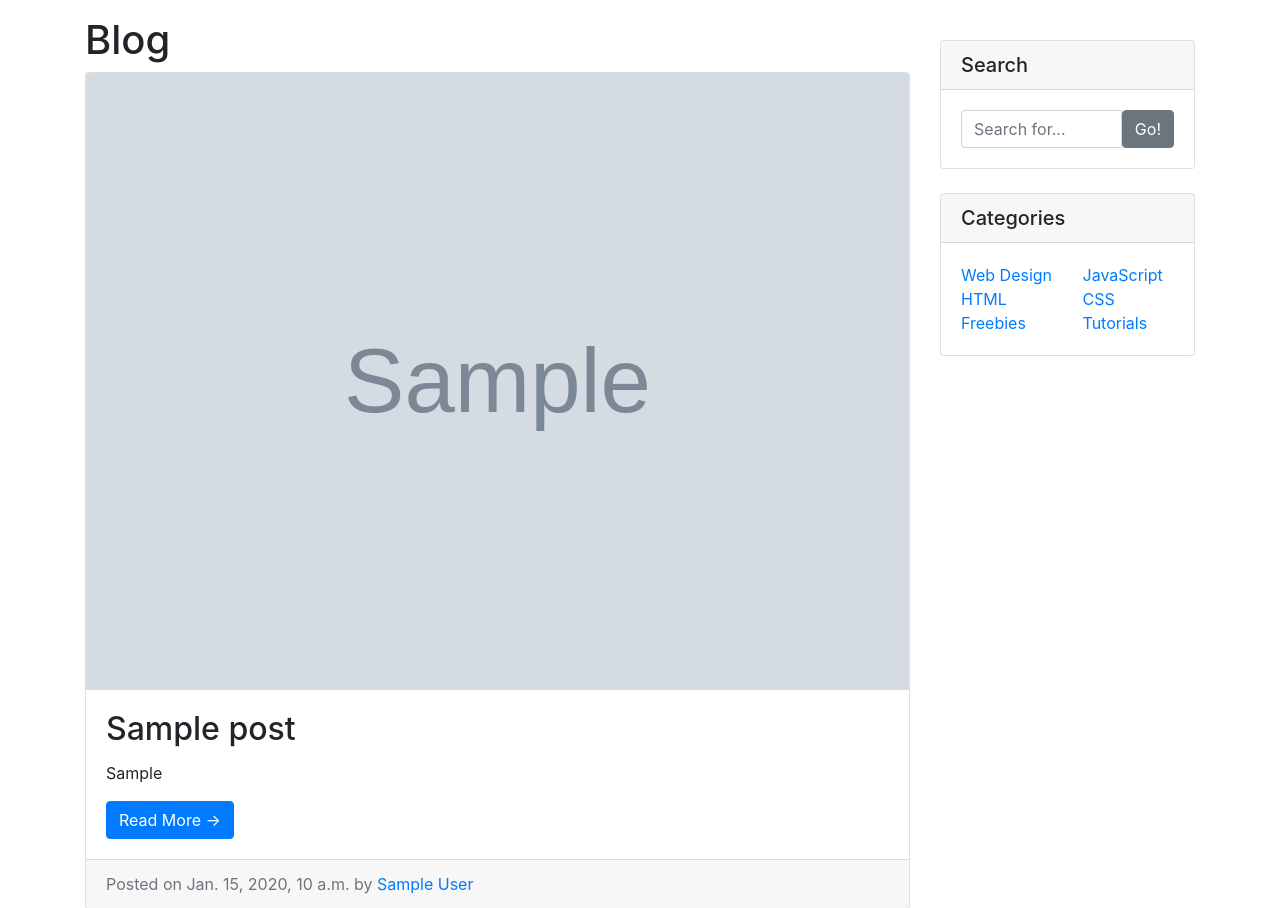
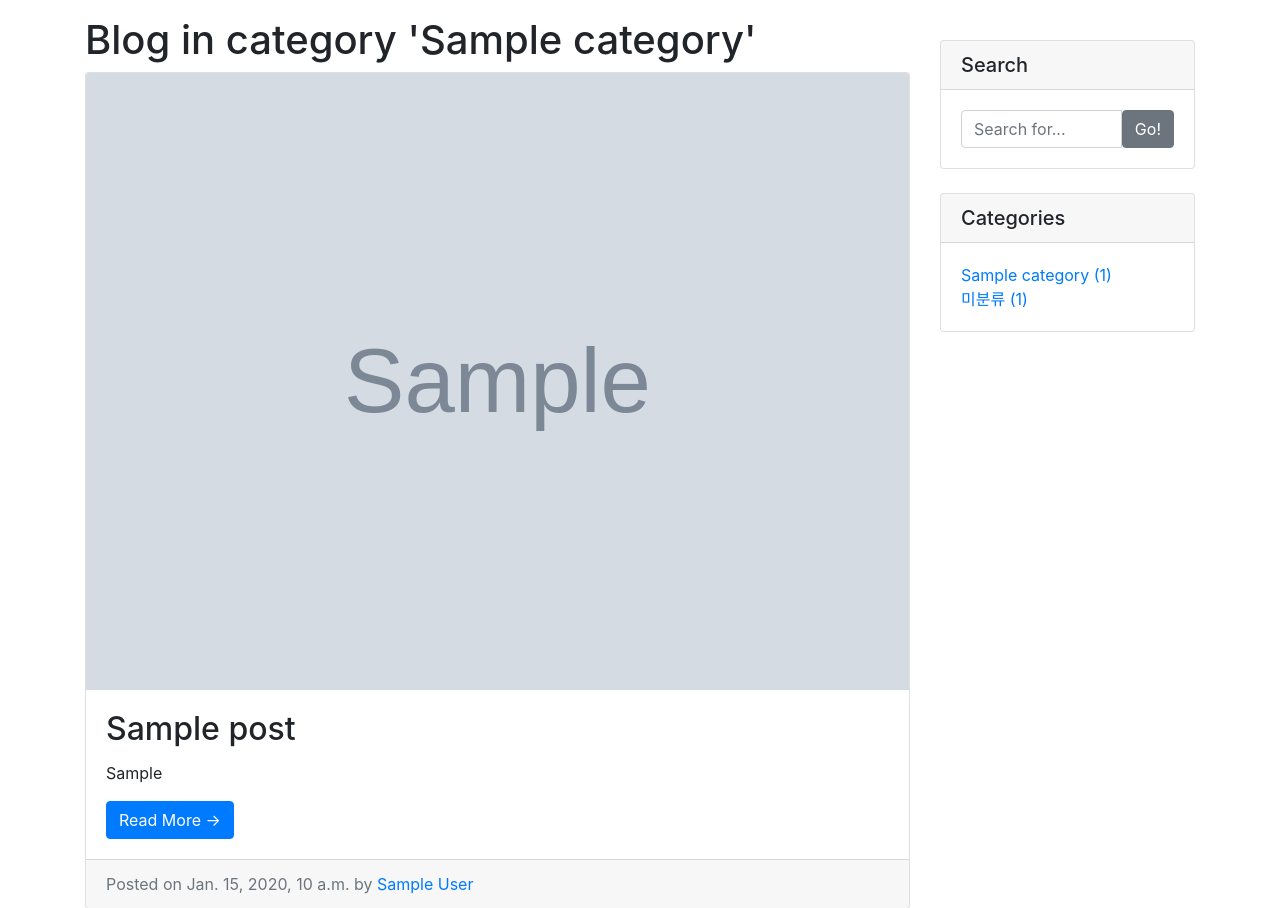
Before and after one commit to yunjin99/DjangoBlog, a Django app: template blog/templates/blog/post_list.html in a window 1280 px wide. Shown: the part 56-964 px from the top of the page. Run offline with Django 3.2, Linux system fonts and the light colour scheme; the template is opened without the code that fills it: most values are stand-ins (such as "Sample title", 1, 10 or a date in 2020); grey boxes marked "Sample" are stand-in pictures; some libraries are stand-ins or nearby versions.

Commit message:
카테고리 뷰 생성, 태그 모델 추가

```diff
--- a/blog/admin.py
+++ b/blog/admin.py
@@ -1,8 +1,11 @@
 from django.contrib import admin
-from .models import Post, Category
+from .models import Post, Category, Tag
 
 
 class CategoryAdmin(admin.ModelAdmin):
+    prepopulated_fields = {'slug' : ('name',)}
+
+class TagAdmin(admin.ModelAdmin):
     prepopulated_fields = {'slug' : ('name',)}
 
 # Register your models here.
@@ -10,3 +13,4 @@ class CategoryAdmin(admin.ModelAdmin):
 # admin 사이트에 Post를 등록
 admin.site.register(Post)
 admin.site.register(Category, CategoryAdmin)
+admin.site.register(Tag, TagAdmin)
--- a/blog/templates/blog/base.html
+++ b/blog/templates/blog/base.html
@@ -68,29 +68,15 @@
                     <h5 class="card-header">Categories</h5>
                     <div class="card-body">
                         <div class="row">
-                            <div class="col-lg-6">
+                            <div class="col-lg-12">
                                 <ul class="list-unstyled mb-0">
+                                    {%  for c in categories  %}
+                                            <li>
+                                                <a href='{{  c.get_absolute_url  }}'>{{  c.name  }} ({{ c.post_set.count }})</a>
+                                            </li>
+                                    {% endfor %}
                                     <li>
-                                        <a href="#">Web Design</a>
-                                    </li>
-                                    <li>
-                                        <a href="#">HTML</a>
-                                    </li>
-                                    <li>
-                                        <a href="#">Freebies</a>
-                                    </li>
-                                </ul>
-                            </div>
-                            <div class="col-lg-6">
-                                <ul class="list-unstyled mb-0">
-                                    <li>
-                                        <a href="#">JavaScript</a>
-                                    </li>
-                                    <li>
-                                        <a href="#">CSS</a>
-                                    </li>
-                                    <li>
-                                        <a href="#">Tutorials</a>
+                                        <a href="/blog/category/no-category">미분류 ({{ count_posts_without_category }})</a>
                                     </li>
                                 </ul>
                             </div>
--- a/blog/templates/blog/post_list.html
+++ b/blog/templates/blog/post_list.html
@@ -5,7 +5,7 @@
 {% endblock %}
 
 {%  block main_area %}
-                <h1>Blog</h1>
+                <h1>Blog {% if category %} in category '{{ category }}' {% endif %}</h1>
 
                 {% for p in post_list %}
                 <!-- Blog Post -->
--- a/blog/urls.py
+++ b/blog/urls.py
@@ -6,5 +6,6 @@ urlpatterns = [
     path('<int:pk>/', views.PostDetail.as_view()),
     path('', views.PostList.as_view()),
     # path('<int:pk>/', views.single_post_page),
-    # path('', views.index)
+    # path('', views.index),
+    path('category/<str:slug>/', views.show_category_posts)
 ]
```
Also changed, not shown: blog/models.py (+14 -0 lines), blog/views.py (+36 -1 lines).
